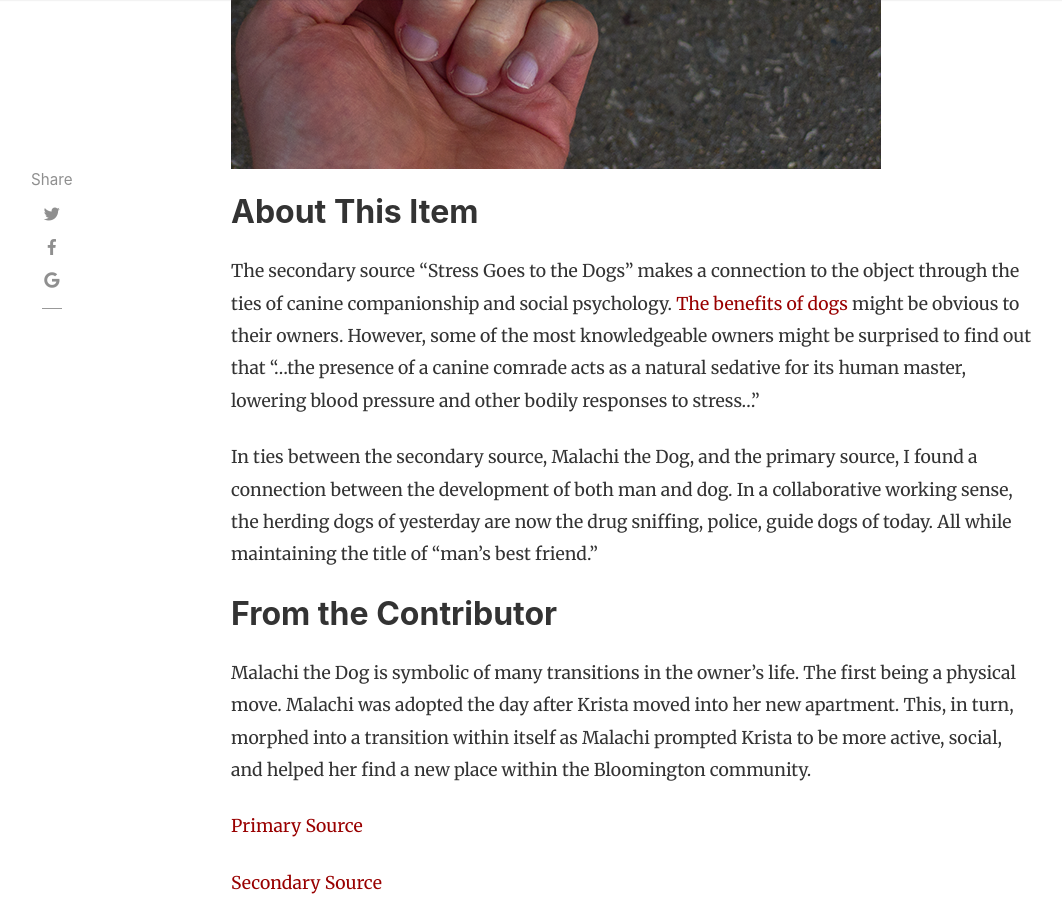
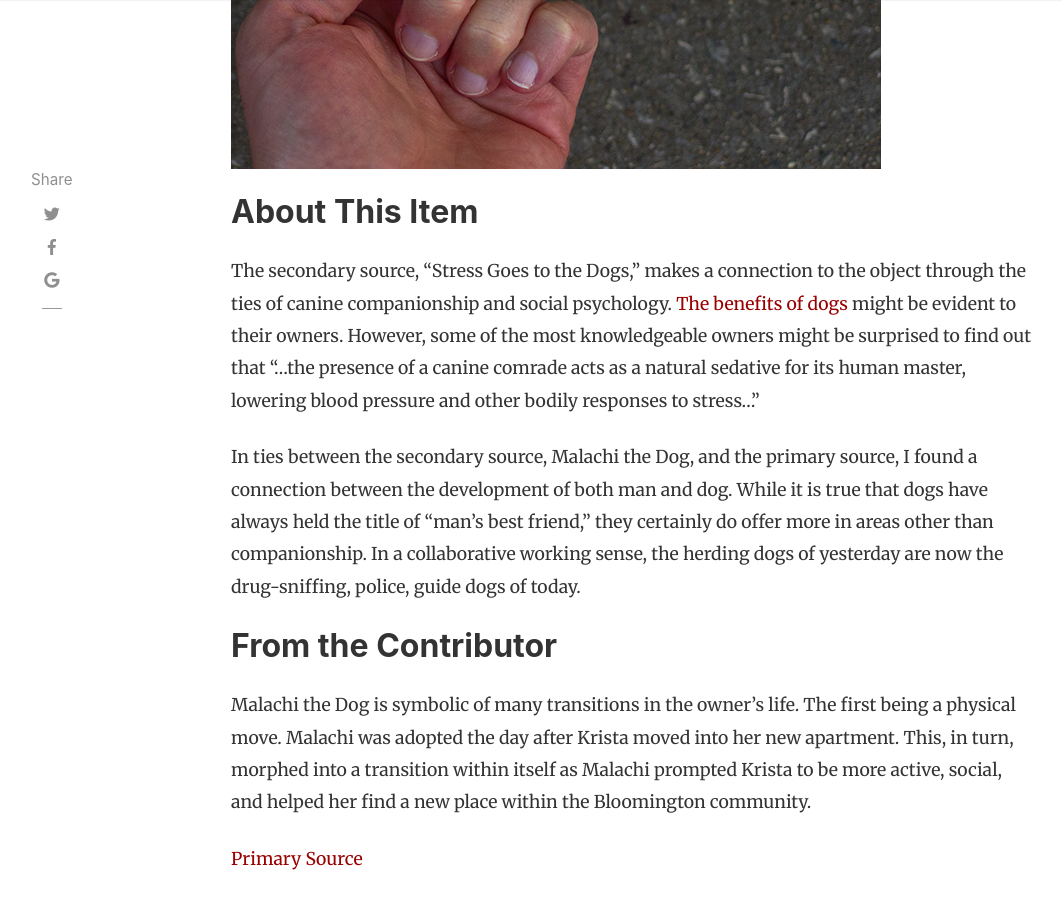
Before and after one commit to H301HistoryHarvest/H301HistoryHarvest, a Jekyll site: the page built from _items/2019-10-03-0007.md, in a window 1280 px wide and 900 px high, scrolled down 1083 px. Shown: the whole window, without its empty margins (54-1116 px from the left). Built offline with Jekyll 4.4.1, drawn with Linux system fonts in a browser that asks for light colours; nearby versions of some CDN libraries; comment, search, counter and statistics services are not loaded.

Commit message:
Update 2019-10-03-0007.md

```diff
--- a/_items/2019-10-03-0007.md
+++ b/_items/2019-10-03-0007.md
@@ -16,10 +16,10 @@ tags: [ Animal, Canine, Mixed Breed, Domesticated, Shelter Dog, Social Psycholog
 
 ## About This Item
 
-The secondary source "Stress Goes to the Dogs" makes a connection to the object through the ties of canine companionship and social psychology. [The benefits of dogs](https://www.huffpost.com/entry/the-10-health-benefits-of-dogs-and-one-health-risk_n_57dad1b8e4b04a1497b2f5a0) might be obvious to their owners. However, some of the most knowledgeable owners might be surprised to find out that “…the presence of a canine comrade acts as a natural sedative for its human master, lowering blood pressure and other bodily responses to stress…”
+The secondary source, "Stress Goes to the Dogs," makes a connection to the object through the ties of canine companionship and social psychology. [The benefits of dogs](https://www.huffpost.com/entry/the-10-health-benefits-of-dogs-and-one-health-risk_n_57dad1b8e4b04a1497b2f5a0) might be evident to their owners. However, some of the most knowledgeable owners might be surprised to find out that "…the presence of a canine comrade acts as a natural sedative for its human master, lowering blood pressure and other bodily responses to stress…"
 
 
-In ties between the secondary source, Malachi the Dog, and the primary source, I found a connection between the development of both man and dog. In a collaborative working sense, the herding dogs of yesterday are now the drug sniffing, police, guide dogs of today. All while maintaining the title of “man’s best friend.”
+In ties between the secondary source, Malachi the Dog, and the primary source, I found a connection between the development of both man and dog. While it is true that dogs have always held the title of "man's best friend," they certainly do offer more in areas other than companionship. In a collaborative working sense, the herding dogs of yesterday are now the drug-sniffing, police, guide dogs of today.
 
 ## From the Contributor
 
```
